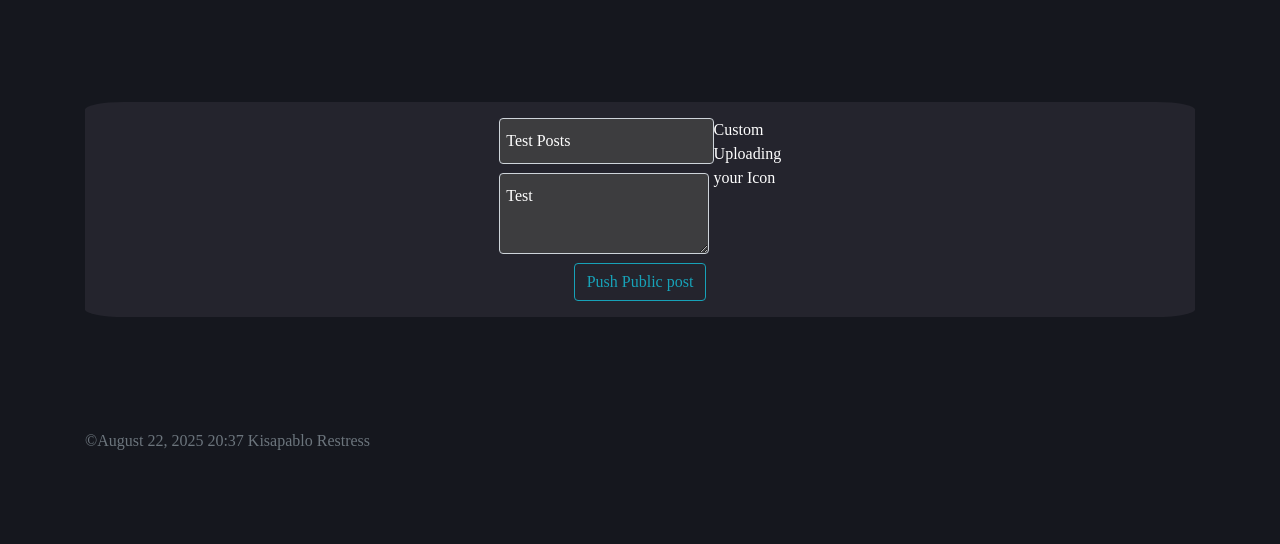
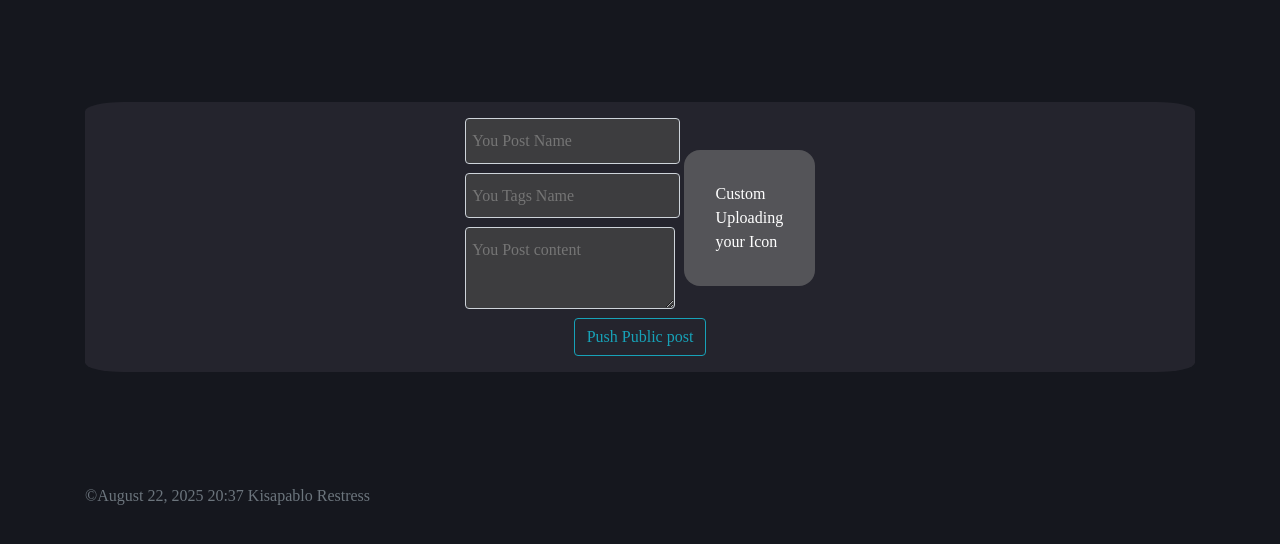
Before and after one commit to kisapablo/forum, a PHP site: template Templates/Navigation/CreateNewPosts.twig in a window 1280 px wide. Shown: the part 58-602 px from the top of the page. Run offline with PHP 8.4, Linux system fonts and the light colour scheme; the template is opened without the code that fills it, so the values that code supplies are empty; some libraries are stand-ins or nearby versions.

Commit message:
Update styles

```diff
--- a/Templates/Navigation/CreateNewPosts.twig
+++ b/Templates/Navigation/CreateNewPosts.twig
@@ -7,9 +7,10 @@
         <div class="BuilderEditor_body-form">
             <div class="BuilderEditor_header-form">
                 <label>
-                    <input required type="text" class="EditorBuilder-form" name="title" placeholder="You Post Name" value="Test Posts">
+                    <input required type="text" class="EditorBuilder-form" name="title" placeholder="You Post Name">
+                    <input required type="text" class="EditorBuilder-form" name="{# tags #}" placeholder="You Tags Name">
                     <textarea required class="EditorBuilder-form" name="content" rows="3"
-                              placeholder="You Post content">Test</textarea>
+                              placeholder="You Post content"></textarea>
                 </label>
                 <div class="attachment-BuilderEditor__body">
                     <div class="attachment-BuilderEditor-content">
--- a/Templates/Navigation/posts.twig
+++ b/Templates/Navigation/posts.twig
@@ -2,11 +2,11 @@
     <div class="post__body post__body-colors post__body-hover">
         <div class="post-title">
             <a href="{{ url('posts/' ~ post.id) }}">
-                <h5 style="font-size: large;">{{ post.title|escape }}</h5></a>
+                <h4 class="post-title">{{ post.title|escape }}</h4></a>
             <span class="post-publication-date">{{ post.publication_data|date("F d, Y, H:m ") }}</span>
         </div>
         <div class="post-author">
-            <img src="{{ post.author_icon_name }}" alt="icon" class="avatar">
+            <img src="{{ post.author_icon_name }}" alt="icon" class="post-icon">
             {{ post.author_name }}
         </div>
         <div class="post-tags">
--- a/css/movetext.css
+++ b/css/movetext.css
@@ -355,6 +383,37 @@ input.EditorBuilder-form {
     text-align: right;
     margin-top: 0.50rem;
 }
+.avatar-post{
+    background-color: rgba(122, 122, 122, 0.56);
+    border-radius: 50%;
+    border: 3px solid #149a3c;
+    padding: .25rem;
+    width: 3.5rem;
+    height: 3.5rem;
+    margin-right: .5rem;
+}
+.PostPreview-author{
+    display: flex;
+    align-items: center;
+}
+
+.PostPreview-title{
+    display: flex;
+    align-items: center;
+    justify-content: space-between;
+}
+.attachment-BuilderEditor__body{
+    display: flex;
+    justify-content: center;
+    align-items: center;
+    margin-left: 0.25rem;
+}
+
+.attachment-BuilderEditor-content{
+    border-radius: 1rem;
+    background-color: rgba(122, 122, 122, 0.56);
+    padding: 2rem;
+}
 
 .pagination {
     display: flex;
```
Also changed, not shown: other parts of css/movetext.css (+54 -27 lines), Templates/post.twig (+15 -10 lines).
